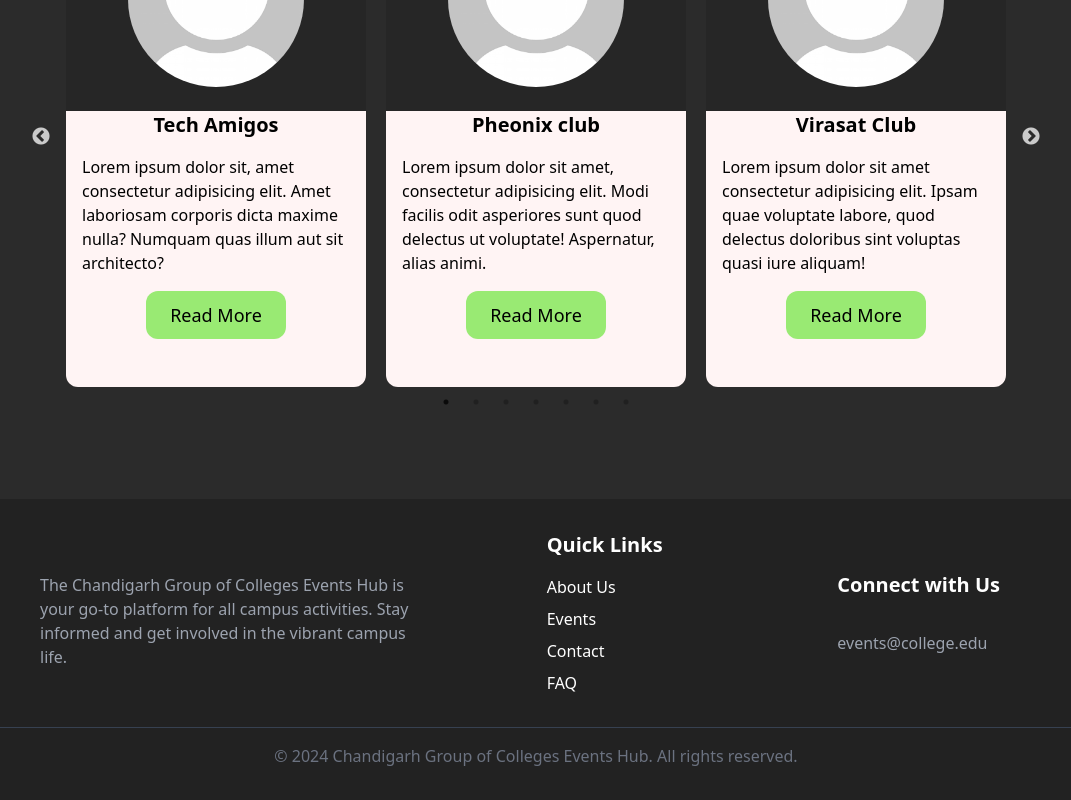
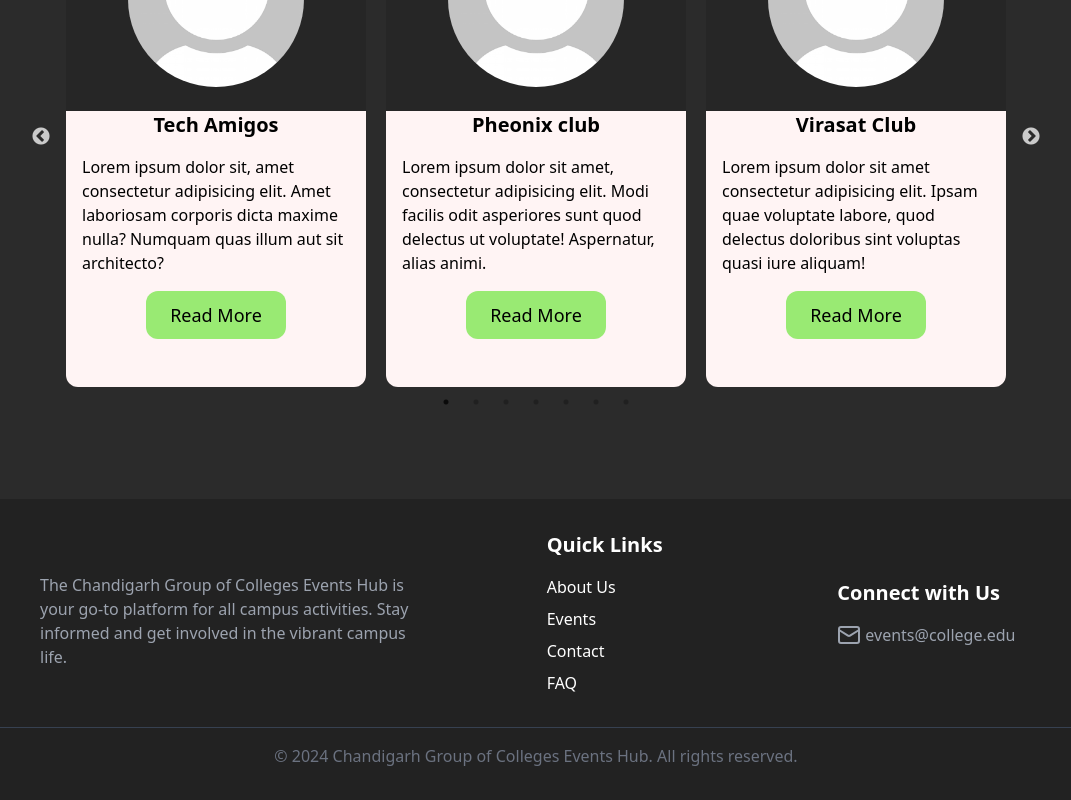
Before and after one commit to ijassandhu/eventifyU, a React (Vite) app in the folder Frontend/: page / in a window 1280 px wide. Shown: the part 2093-2893 px from the top of the page, without its empty margins (104-1175 px from the left). Built offline with nearby package versions, Linux system fonts and the light colour scheme; the HTML template or start-up script is replaced by a standard one.

Commit message:
new route added

```diff
--- a/Frontend/src/components/footer.jsx
+++ b/Frontend/src/components/footer.jsx
@@ -1,4 +1,5 @@
 import { Link } from "react-router-dom";
+import { Mail } from "lucide-react";
 export default function Footer() {
   return (
     <footer id="footer" className="bg-[#222] text-white py-8 mb-0 w-[100%]  ">
@@ -20,12 +21,12 @@ export default function Footer() {
               </Link>
             </li>
             <li>
-              <Link to="#events" className="hover:underline">
+              <Link to="/events" className="hover:underline">
                 Events
               </Link>
             </li>
             <li>
-              <Link to="#contact" className="hover:underline">
+              <Link to="/contact" className="hover:underline">
                 Contact
               </Link>
             </li>
@@ -39,14 +40,14 @@ export default function Footer() {
 
         <div className="w-full md:w-1/3 text-center md:text-left pl-10">
           <h4 className="text-xl font-bold mb-4">Connect with Us</h4>
-          <div className="flex justify-center md:justify-start space-x-4 mb-4">
+          {/* <div className="flex justify-center md:justify-start space-x-4 mb-4">
             <a href="https://facebook.com" target="_blank"></a>
             <a href="https://twitter.com" target="_blank"></a>
             <a href="https://instagram.com" target="_blank"></a>
             <a href="https://linkedin.com" target="_blank"></a>
-          </div>
-          <p className="text-gray-400">
-            <i className="fas fa-envelope"></i>{" "}
+          </div> */}
+          <p className="text-gray-400 flex flex-row gap-1">
+            <Mail />
             <a href="mailto:events@college.edu" className="hover:underline">
               events@college.edu
             </a>
```
